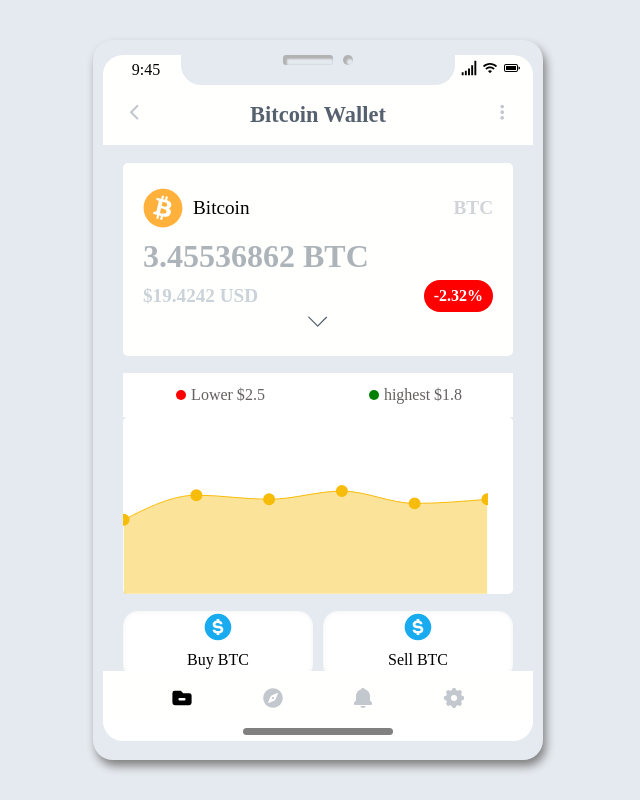
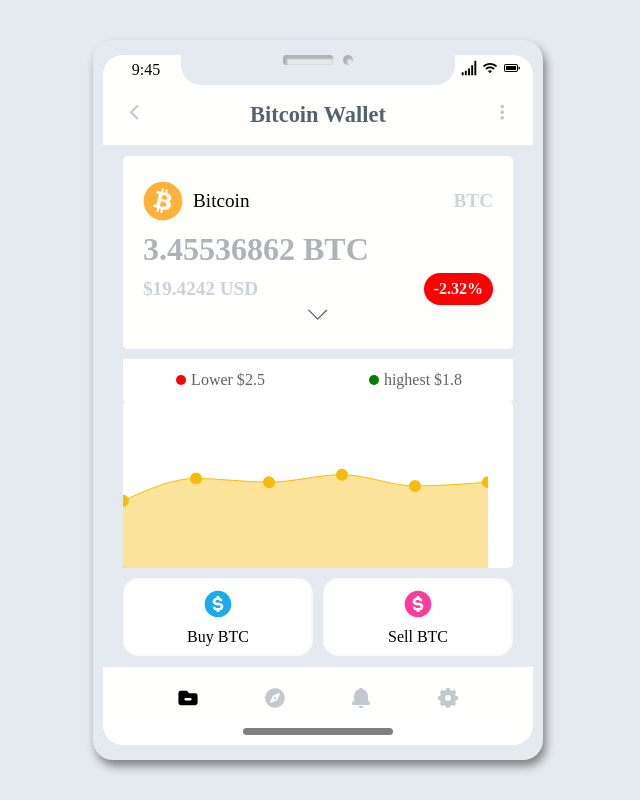
Before and after one commit to JohnMigwi/phone-layout, a React (Create React App) app: page / in a window 1280 px wide. Shown: the whole page, without its empty margins (322-962 px from the left). Built offline with nearby package versions, Linux system fonts and the light colour scheme.

Commit message:
changed the layout

```diff
--- a/src/index.css
+++ b/src/index.css
@@ -22,6 +22,8 @@
   overflow: hidden;
   box-shadow: 3px 6px 10px gray;
   position: relative;
+  display: flex;
+  flex-direction: column;
 }
 
 /* Header stylings */
@@ -159,7 +161,7 @@
 /* end of header stylings */
 /* body section */
 .bodySection{
-  height: 80%;
+  flex: 1;
   overflow-y: auto;
   padding: 0 20px;
   display: flex;
@@ -342,6 +344,7 @@
   background: #fff;
   border-radius: 15px;
   box-shadow: inset 0 0 4px #0001;
+  padding: 10px 0;
 }
 .lower-body .icon{
   margin: auto;
@@ -350,12 +353,11 @@
   font-size: 2rem;
   color: #19abf0;
 }
-.lower-body .right-side icon{
+.lower-body .right-side .icon{
   color: #fa3c9a;
 }
 .line {
   text-align: center;
-  margin-bottom: 10px;
   color: black;
 }
 
@@ -380,7 +382,6 @@
 /* footer stylings */
 
 .footer {
-  position: absolute;
   bottom: 15px;
   width: calc(100% - 20px);
   left: 0;
@@ -392,10 +393,12 @@
   justify-content: center;
   align-items: center;
   padding: 4px 10px;
+  background-color: #fffffe;
+  border-radius: 0 0 20px 20px;
+
 }
 .footer .icons{
   display: flex;
-  background-color: #fffffe;
   padding: 15px 0 5px 0;
   flex: 1;
   width: 100%;
```
